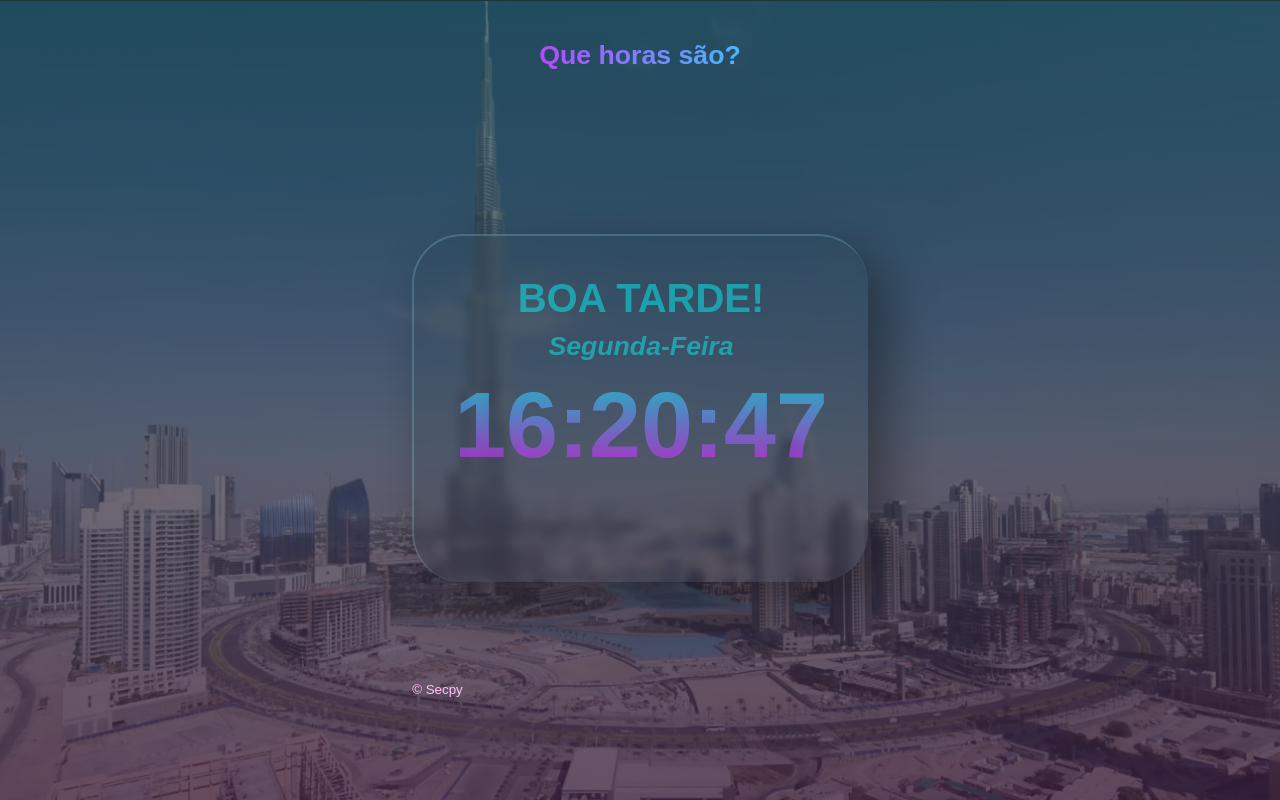
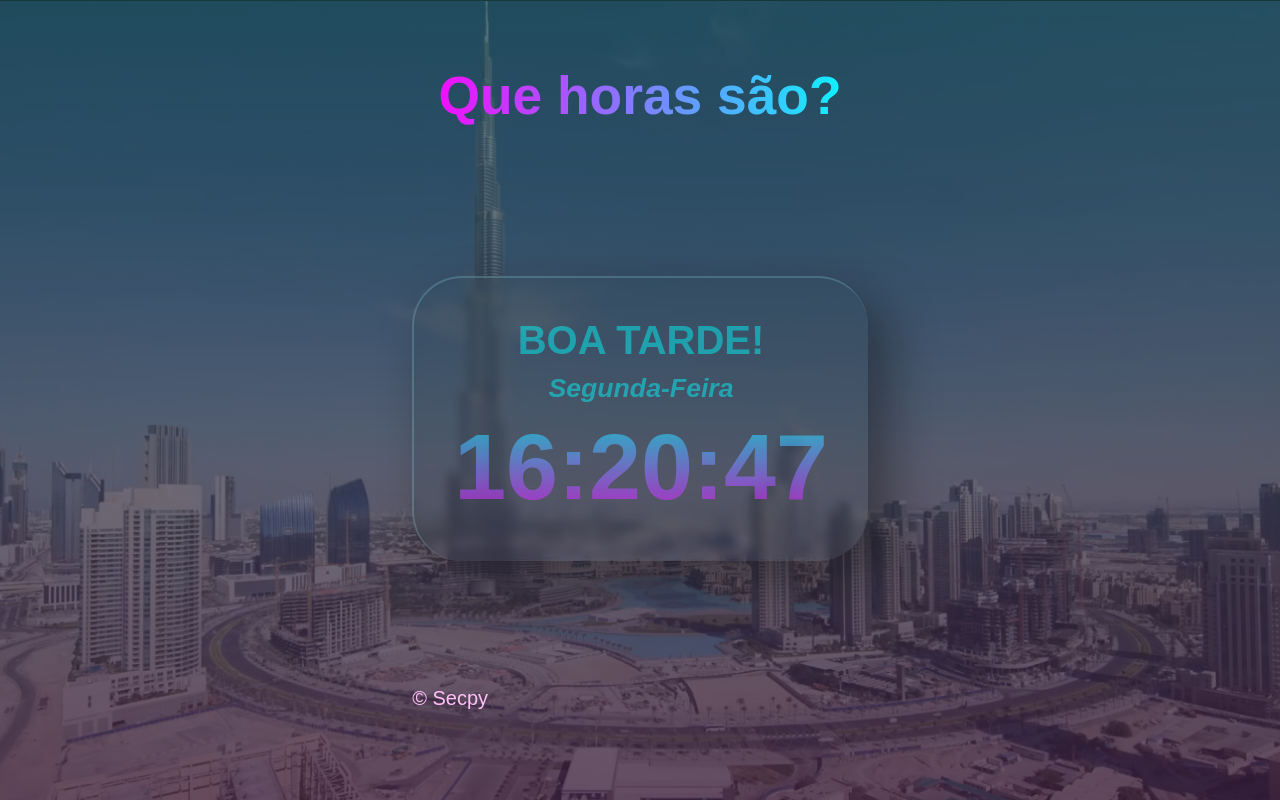
Before and after one commit to SecpyIA/Que-Horas-Sao, a plain HTML site: page index.html in a window 1280 px wide. Drawn offline with Linux system fonts and the light colour scheme.

Commit message:
correções de proporção

```diff
--- a/style.css
+++ b/style.css
@@ -66,6 +66,7 @@ section {
 
     border-radius: 50px;
     text-align: center;
+    align-self: center;
     padding: 40px;
     margin-block: 100px;
 }
@@ -92,8 +93,9 @@ header {
     font-style: italic;
     display: grid;
     text-align: center;
+    align-self: center;
 
-    font: normal 10pt arial;
+    font: normal 20pt arial;
     flex-wrap: wrap;
 }
 
@@ -117,5 +119,5 @@ h2 {
 }
 
 footer{
-    font: normal 10pt arial;
+    font: normal 15pt arial;
 }
```
